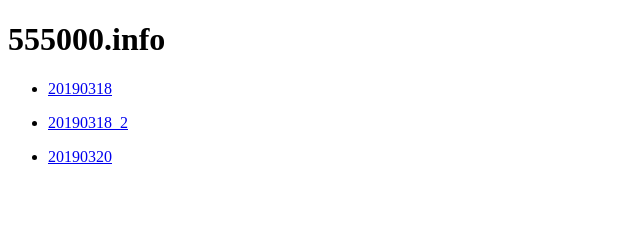
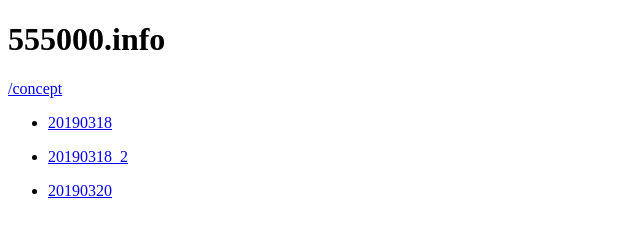
Before and after one commit to 55500/555000, a plain HTML site: page index.html in a window 1280 px wide. Shown: the whole page, without its empty margins (0-640 px from the left). Drawn offline with Linux system fonts and the light colour scheme.

Commit message:
Update index.html

```diff
--- a/index.html
+++ b/index.html
@@ -7,6 +7,7 @@
 
 <body>
   <h1>555000.info</h1>
+  <a href="../2019/concept/concept_index.html><p>/concept</p></a>
   <ul>
     <li><a href="../2019/20190318.html"><p>20190318</p></a></li>
     <li><a href="../2019/20190318_2.html"><p>20190318_2</p></a></li>
```
